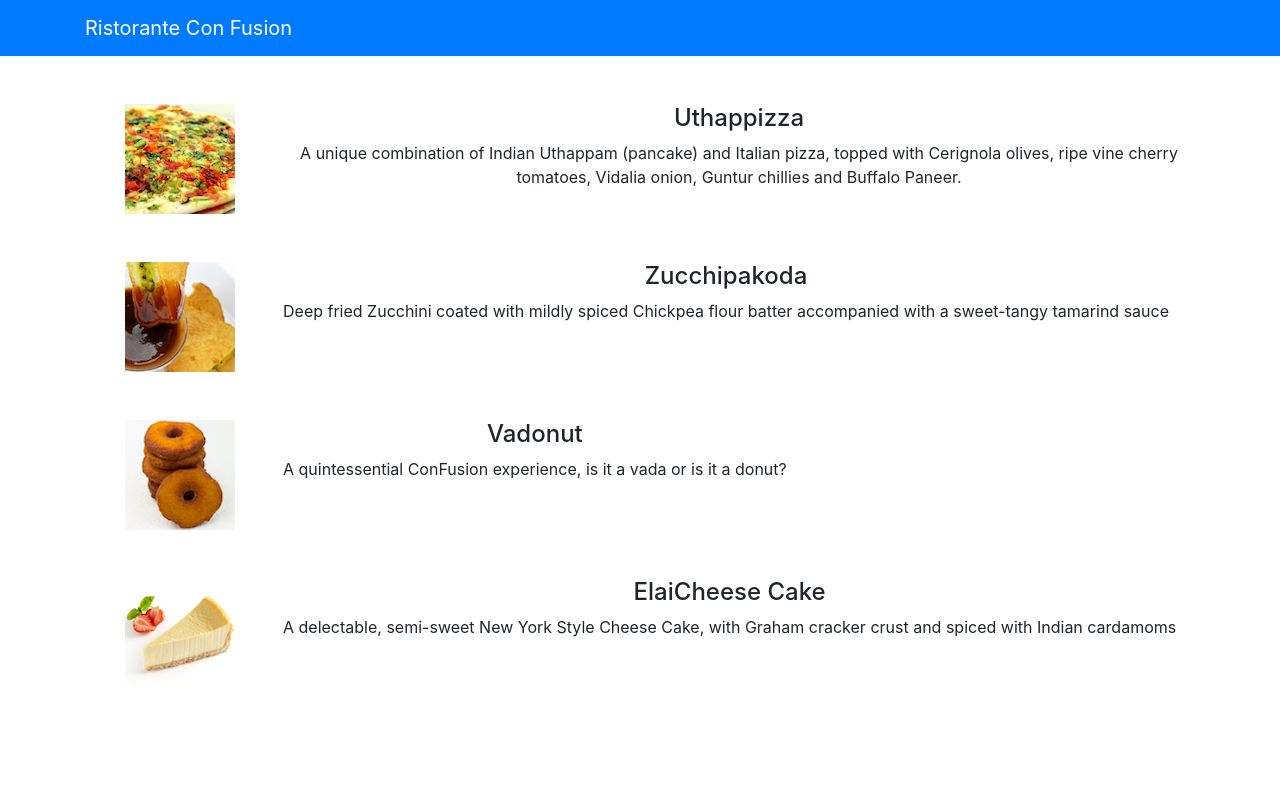
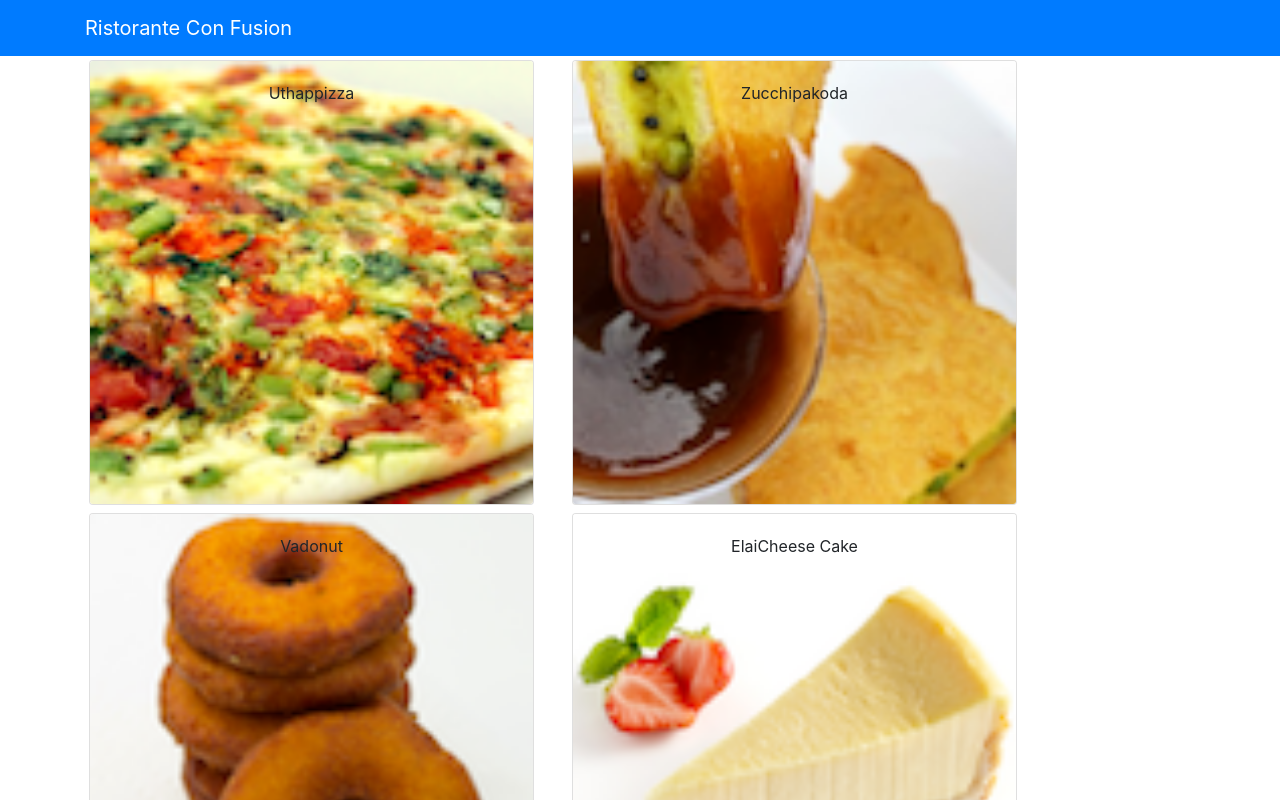
Before and after one commit to abubogale342/reactjs, a React (Create React App) app in the folder confusion/: page / in a window 1280 px wide. Shown: the top 800 px of the page. Built offline with nearby package versions, Linux system fonts and the light colour scheme.

Commit message:
Components Part 2

```diff
--- a/confusion/src/App.js
+++ b/confusion/src/App.js
@@ -1,20 +1,29 @@
-import React from 'react';
+import React, {Component} from 'react';
 import 'bootstrap/dist/css/bootstrap.min.css'
 import { Navbar, NavbarBrand } from 'reactstrap'
 import Menu from './components/MenuComponents'
 import './App.css';
+import { DISHES } from './shared/dishes';
 
-function App() {
-  return (
-    <div className="App">
+class App extends Component {
+  constructor(props) {
+    super(props);
+    this.state = {
+      dishes : DISHES
+     };
+  }
+  render() {
+    return (
+      <div className="App">
       <Navbar dark color = "primary">
         <div className = 'container'>
           <NavbarBrand href='/'> Ristorante Con Fusion </NavbarBrand>
         </div>
       </Navbar>
-      <Menu />
+      <Menu dishes = {this.state.dishes}/>
     </div>
-  );
+     );
+  }
 }
 
 export default App;
--- a/confusion/src/components/MenuComponents.js
+++ b/confusion/src/components/MenuComponents.js
@@ -1,70 +1,58 @@
 import React, { Component } from 'react';
-import { Media } from 'reactstrap';
+import { Card, CardBody, CardImg, CardImgOverlay, CardText, CardTitle } from 'reactstrap';
 
 class Menu extends Component {
-    constructor(props) {
+    constructor(props){
         super(props);
         this.state = {
-            dishes: [
-                {
-                  id: 0,
-                  name:'Uthappizza',
-                  image: 'assets/images/uthappizza.png',
-                  category: 'mains',
-                  label:'Hot',
-                  price:'4.99',
-                  description:'A unique combination of Indian Uthappam (pancake) and Italian pizza, topped with Cerignola olives, ripe vine cherry tomatoes, Vidalia onion, Guntur chillies and Buffalo Paneer.'                        },
-               {
-                  id: 1,
-                  name:'Zucchipakoda',
-                  image: 'assets/images/zucchipakoda.png',
-                  category: 'appetizer',
-                  label:'',
-                  price:'1.99',
-                  description:'Deep fried Zucchini coated with mildly spiced Chickpea flour batter accompanied with a sweet-tangy tamarind sauce'                        },
-               {
-                  id: 2,
-                  name:'Vadonut',
-                  image: 'assets/images/vadonut.png',
-                  category: 'appetizer',
-                  label:'New',
-                  price:'1.99',
-                  description:'A quintessential ConFusion experience, is it a vada or is it a donut?'                        },
-               {
-                  id: 3,
-                  name:'ElaiCheese Cake',
-                  image: 'assets/images/elaicheesecake.png',
-                  category: 'dessert',
-                  label:'',
-                  price:'2.99',
-                  description:'A delectable, semi-sweet New York Style Cheese Cake, with Graham cracker crust and spiced with Indian cardamoms'                        }
-               ],
-         }
+            selectedDish : null
+        };
     }
+
+    onDishSelected(dish){
+        this.setState({selectedDish: dish});
+    }
+
+    renderDish(dish){
+        if(dish != null){
+            return(
+            <Card>
+                <CardImg top src={dish.image}/ >
+                <CardBody>
+                    <CardTitle>{dish.name}</CardTitle>
+                    <CardText>{dish.description}</CardText>
+                </CardBody>
+            </Card>
+            );
+        }
+        else {
+            return (
+                <div></div>
+            )
+        }
+    }
+
     render() {
-        const menu = this.state.dishes.map((dish) =>{
+        const menu = this.props.dishes.map((dish) =>{
             return(
-                <div key = {dish.id} className = 'col-12 mt-5'>
-                    <Media>
-                        <Media tag='li'>
-                            <Media left middle>
-                                <Media object src={dish.image} alt={dish.name} />
-                            </Media>
-                            <Media body className='ml-5'>
-                                <Media heading>{dish.name}</Media>
-                                <p>{dish.description}</p>
-                            </Media>
-                        </Media>
-                    </Media>
+                <div key = {dish.id} className = 'col-12 col-md-5 m-1'>
+                        <Card onClick = {() => {this.onDishSelected(dish)}}>
+                            <CardImg width='100%' src={dish.image} alt={dish.name} />
+                            <CardImgOverlay>
+                                <CardTitle>{dish.name}</CardTitle>
+                            </CardImgOverlay>
+                        </Card>
                 </div>
             );
         });
+
         return (
             <div className='container'>
                 <div className='row'>
-                    <Media list>
-                        {menu}
-                    </Media>
+                    {menu}
+                </div>
+                <div className='row'>
+                    {this.renderDish(this.state.selectedDish)}
                 </div>
             </div>
          );
--- /dev/null
+++ b/confusion/src/shared/dishes.js
@@ -0,0 +1,186 @@
+export const DISHES =
+    [
+        {
+        id: 0,
+        name:'Uthappizza',
+        image: 'assets/images/uthappizza.png',
+        category: 'mains',
+        label:'Hot',
+        price:'4.99',
+        description:'A unique combination of Indian Uthappam (pancake) and Italian pizza, topped with Cerignola olives, ripe vine cherry tomatoes, Vidalia onion, Guntur chillies and Buffalo Paneer.',
+        comments: [
+            {
+            id: 0,
+            rating: 5,
+            comment: "Imagine all the eatables, living in conFusion!",
+            author: "John Lemon",
+            date: "2012-10-16T17:57:28.556094Z"
+            },
+            {
+            id: 1,
+            rating: 4,
+            comment: "Sends anyone to heaven, I wish I could get my mother-in-law to eat it!",
+            author: "Paul McVites",
+            date: "2014-09-05T17:57:28.556094Z"
+            },
+            {
+            id: 2,
+            rating: 3,
+            comment: "Eat it, just eat it!",
+            author: "Michael Jaikishan",
+            date: "2015-02-13T17:57:28.556094Z"
+            },
+            {
+            id: 3,
+            rating: 4,
+            comment: "Ultimate, Reaching for the stars!",
+            author: "Ringo Starry",
+            date: "2013-12-02T17:57:28.556094Z"
+            },
+            {
+            id: 4,
+            rating: 2,
+            comment: "It's your birthday, we're gonna party!",
+            author: "25 Cent",
+            date: "2011-12-02T17:57:28.556094Z"
+            }
+        ]                        },
+        {
+        id: 1,
+        name:'Zucchipakoda',
+        image: 'assets/images/zucchipakoda.png',
+        category: 'appetizer',
+        label:'',
+        price:'1.99',
+        description:'Deep fried Zucchini coated with mildly spiced Chickpea flour batter accompanied with a sweet-tangy tamarind sauce',
+        comments: [
+            {
+            id: 0,
+            rating: 5,
+            comment: "Imagine all the eatables, living in conFusion!",
+            author: "John Lemon",
+            date: "2012-10-16T17:57:28.556094Z"
+            },
+            {
+            id: 1,
+            rating: 4,
+            comment: "Sends anyone to heaven, I wish I could get my mother-in-law to eat it!",
+            author: "Paul McVites",
+            date: "2014-09-05T17:57:28.556094Z"
+            },
+            {
+            id: 2,
+            rating: 3,
+            comment: "Eat it, just eat it!",
+            author: "Michael Jaikishan",
+            date: "2015-02-13T17:57:28.556094Z"
+            },
+            {
+            id: 3,
+            rating: 4,
+            comment: "Ultimate, Reaching for the stars!",
+            author: "Ringo Starry",
+            date: "2013-12-02T17:57:28.556094Z"
+            },
+            {
+            id: 4,
+            rating: 2,
+            comment: "It's your birthday, we're gonna party!",
+            author: "25 Cent",
+            date: "2011-12-02T17:57:28.556094Z"
+            }
+        ]
+        },
+        {
+        id: 2,
+        name:'Vadonut',
+        image: 'assets/images/vadonut.png',
+        category: 'appetizer',
+        label:'New',
+        price:'1.99',
+        description:'A quintessential ConFusion experience, is it a vada or is it a donut?',
+        comments: [
+            {
+            id: 0,
+            rating: 5,
+            comment: "Imagine all the eatables, living in conFusion!",
+            author: "John Lemon",
+            date: "2012-10-16T17:57:28.556094Z"
+            },
+            {
+            id: 1,
+            rating: 4,
+            comment: "Sends anyone to heaven, I wish I could get my mother-in-law to eat it!",
+            author: "Paul McVites",
+            date: "2014-09-05T17:57:28.556094Z"
+            },
+            {
+            id: 2,
+            rating: 3,
+            comment: "Eat it, just eat it!",
+            author: "Michael Jaikishan",
+            date: "2015-02-13T17:57:28.556094Z"
+            },
+            {
+            id: 3,
+            rating: 4,
+            comment: "Ultimate, Reaching for the stars!",
+            author: "Ringo Starry",
+            date: "2013-12-02T17:57:28.556094Z"
+            },
+            {
+            id: 4,
+            rating: 2,
+            comment: "It's your birthday, we're gonna party!",
+            author: "25 Cent",
+            date: "2011-12-02T17:57:28.556094Z"
+            }
+        ]
+        },
+        {
+        id: 3,
+        name:'ElaiCheese Cake',
+        image: 'assets/images/elaicheesecake.png',
+        category: 'dessert',
+        label:'',
+        price:'2.99',
+        description:'A delectable, semi-sweet New York Style Cheese Cake, with Graham cracker crust and spiced with Indian cardamoms',
+        comments: [
+            {
+            id: 0,
+            rating: 5,
+            comment: "Imagine all the eatables, living in conFusion!",
+            author: "John Lemon",
+            date: "2012-10-16T17:57:28.556094Z"
+            },
+            {
+            id: 1,
+            rating: 4,
+            comment: "Sends anyone to heaven, I wish I could get my mother-in-law to eat it!",
+            author: "Paul McVites",
+            date: "2014-09-05T17:57:28.556094Z"
+            },
+            {
+            id: 2,
+            rating: 3,
+            comment: "Eat it, just eat it!",
+            author: "Michael Jaikishan",
+            date: "2015-02-13T17:57:28.556094Z"
+            },
+            {
+            id: 3,
+            rating: 4,
+            comment: "Ultimate, Reaching for the stars!",
+            author: "Ringo Starry",
+            date: "2013-12-02T17:57:28.556094Z"
+            },
+            {
+            id: 4,
+            rating: 2,
+            comment: "It's your birthday, we're gonna party!",
+            author: "25 Cent",
+            date: "2011-12-02T17:57:28.556094Z"
+            }
+        ]
+        }
+    ];
```
